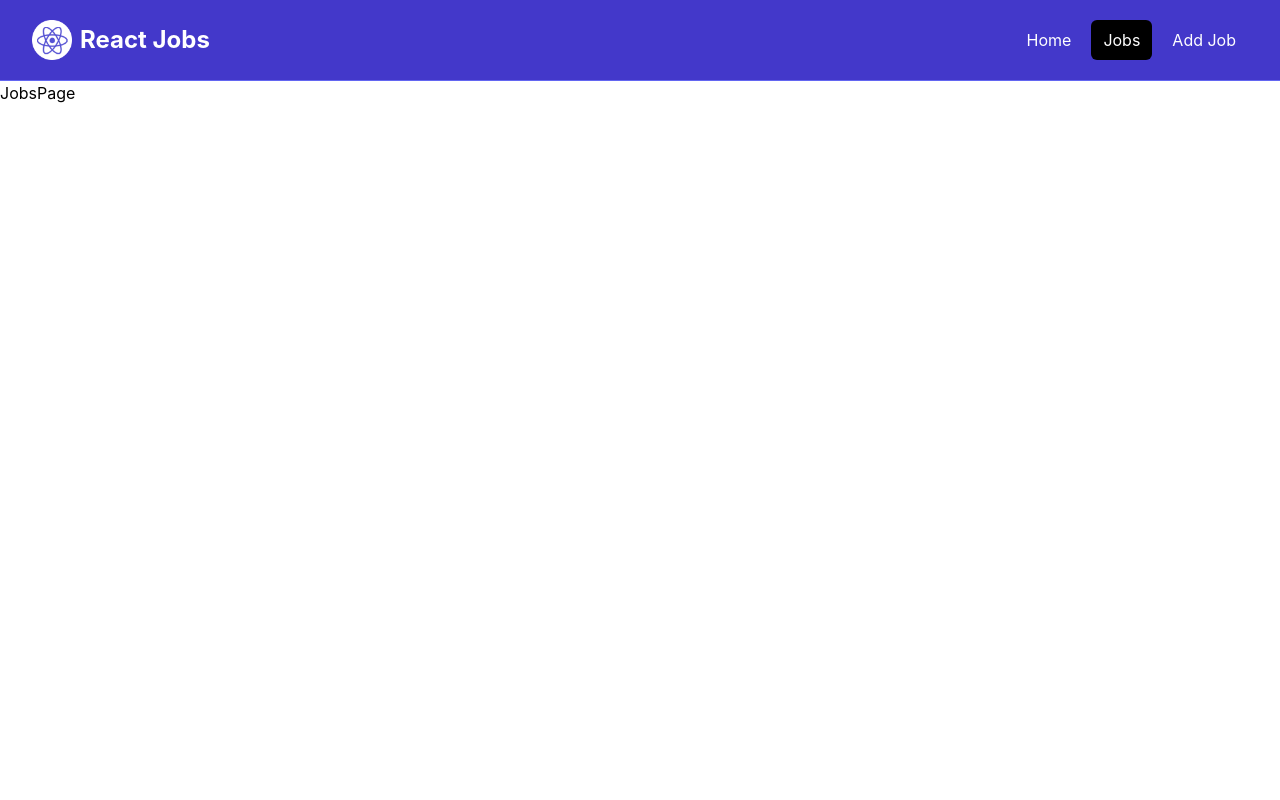
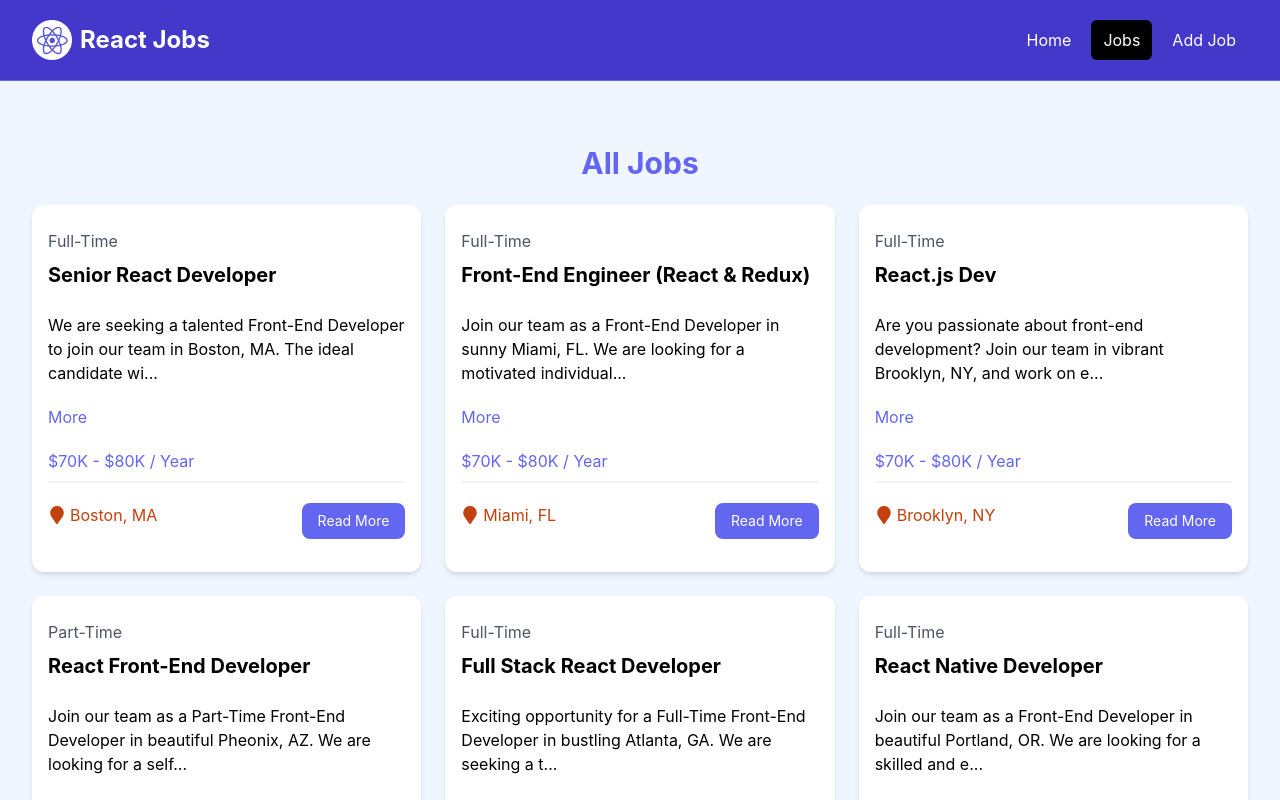
Before and after one commit to sachinkmohan/react-project, a React (Vite) app: page /jobs in a window 1280 px wide. Shown: the top 800 px of the page. Built offline with nearby package versions, Linux system fonts and the light colour scheme.

Commit message:
home and job page - display jobs

```diff
--- a/src/components/JobListings.jsx
+++ b/src/components/JobListings.jsx
@@ -2,17 +2,17 @@
 
 import jobs from "../jobs.json";
 import JobListing from "./JobListing";
-const JobListings = () => {
-  const recentJobs = jobs.slice(0, 3);
+const JobListings = ({ isHome = false }) => {
+  const jobListings = isHome ? jobs.slice(0, 3) : jobs;
   return (
     <section className="bg-blue-50 px-4 py-10">
       <div className="container-xl lg:container m-auto">
         <h2 className="text-3xl font-bold text-indigo-500 mb-6 text-center">
-          Browse Jobs
+          {isHome ? "Recent Jobs" : "All Jobs"}
         </h2>
         <div className="grid grid-cols-1 md:grid-cols-3 gap-6">
           {/* <!-- Job Listing 1 --> */}
-          {recentJobs.map((job) => (
+          {jobListings.map((job) => (
             <JobListing job={job} key={job.id} />
           ))}
         </div>
--- a/src/pages/HomePage.jsx
+++ b/src/pages/HomePage.jsx
@@ -8,7 +8,7 @@
     <>
       <Hero />
       <HomeCards />
-      <JobListings />
+      <JobListings isHome={true} />
       <ViewAllJobs />
     </>
   );
--- a/src/pages/JobsPage.jsx
+++ b/src/pages/JobsPage.jsx
@@ -1,7 +1,11 @@
-import React from "react";
+import JobListings from "../components/JobListings";
 
 const JobsPage = () => {
-  return <div>JobsPage</div>;
+  return (
+    <section className="bg-blue-50 px-4 py-6">
+      <JobListings />
+    </section>
+  );
 };
 
 export default JobsPage;
```
